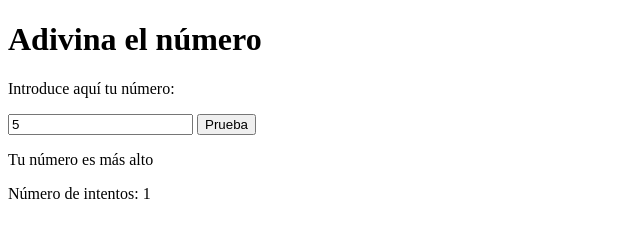
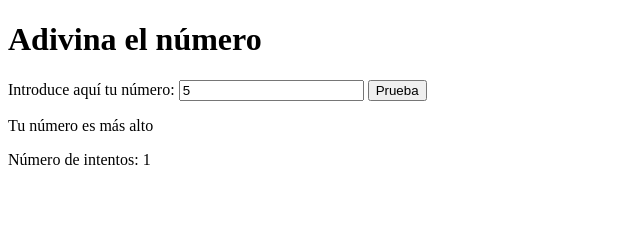
Before and after one commit to YolandaVergara/evaluacion-intermedia-modulo-2-YolandaVergara, a plain HTML site: page index.html in a window 1280 px wide. Both pictures are taken after typing "5" into the empty fields and a click on the input "Prueba". Shown: the whole page, without its empty margins (0-640 px from the left). Drawn offline with Linux system fonts and the light colour scheme.

Commit message:
fix html errors

```diff
--- a/index.html
+++ b/index.html
@@ -11,9 +11,10 @@
 
 <body>
     <h1>Adivina el número</h1>
-    <p>Introduce aquí tu número:</p>
+
     <form action="">
-        <input type="number" class="js-human-number">
+        <label for="number">Introduce aquí tu número:</label>
+        <input type="number" class="js-human-number" placeholder="Number between 0 and 100">
         <input type="submit" value="Prueba" class="js-button">
     </form>
     <p class="result">Pista: Escribe el número y dale a Prueba</p>
--- a/js/main.js
+++ b/js/main.js
@@ -1,30 +1,31 @@
-'use strict';
+"use strict";
 const randomNumber = Math.ceil(Math.random() * 100);
-const guessButton = document.querySelector('.js-button');
+const guessButton = document.querySelector(".js-button");
+console.log(randomNumber);
+function guessNumber() {
+  const humanNumber = document.querySelector(".js-human-number");
+  const result = document.querySelector(".result");
 
-function guessNumber(event) {
-    const humanNumber = document.querySelector('.js-human-number');
-    const result = document.querySelector('.result');
-
-    if (humanNumber.value === '')
-        result.innerHTML = 'Tienes que introducir un número';
-    else if (humanNumber.value < 0 || humanNumber.value > 100) {
-        result.innerHTML = 'Tienes que poner un número entre 1 y 100';
+  if (
+    humanNumber.value < 0 ||
+    humanNumber.value > 100 ||
+    humanNumber.value === ""
+  ) {
+    result.innerHTML = "Tienes que poner un número entre 1 y 100";
   } else if (randomNumber > humanNumber.value) {
-        result.innerHTML = 'Tu número es más alto';
+    result.innerHTML = "Tu número es más alto";
   } else if (randomNumber < humanNumber.value) {
-        result.innerHTML = 'Tu número es más bajo';
+    result.innerHTML = "Tu número es más bajo";
   } else {
-        result.innerHTML = 'Has acertado!';
+    result.innerHTML = "Has acertado!";
   }
 }
 
 let totalAttempts = 0;
 function numAttempts() {
-    const counterUp = document.querySelector('.attempts');
+  const counterUp = document.querySelector(".attempts");
   totalAttempts += 1;
   counterUp.innerHTML = `${totalAttempts}`;
-    console.log('Hola');
 }
 
 function game(event) {
@@ -33,5 +34,4 @@ function game(event) {
   numAttempts();
 }
 
-
-guessButton.addEventListener('click', game);
+guessButton.addEventListener("click", game);
```
Lines whose indentation alone changed are shown as unchanged.
